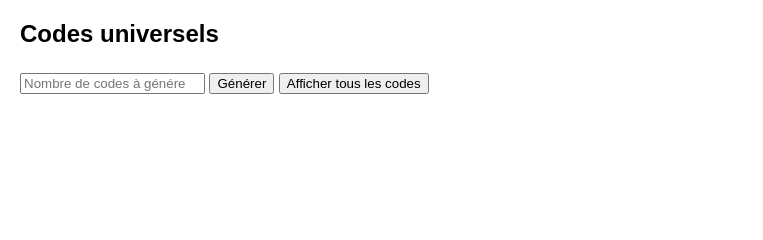
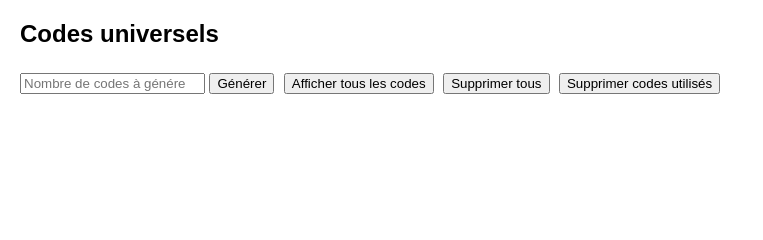
Before and after one commit to loicdm/vote-web, a PHP site: page /admin_scrutin.php in a window 1280 px wide. Shown: the part 164-404 px from the top of the page, without its empty margins (0-763 px from the left). Run offline with PHP 8.4, Linux system fonts and the light colour scheme; data that the repository does not hold is empty.

Commit message:
add buttons to delete codes

```diff
--- a/app/admin_scrutin.php
+++ b/app/admin_scrutin.php
@@ -25,9 +25,28 @@ if (isset($_POST['generer_codes']) && isset($_POST['nb_codes'])) {
     }
 }
 
+// Supprimer un code spécifique
+if (isset($_POST['supprimer_code'])) {
+    $stmt = $pdo->prepare("DELETE FROM codes WHERE id = ?");
+    $stmt->execute([$_POST['supprimer_code']]);
+    $message = 'Code supprimé.';
+}
+
+// Supprimer tous les codes
+if (isset($_POST['supprimer_tous_codes'])) {
+    $pdo->exec("TRUNCATE TABLE codes");
+    $message = 'Tous les codes ont été supprimés et l\'ID a été réinitialisé.';
+}
+
+// Supprimer les codes utilisés
+if (isset($_POST['supprimer_codes_utilises'])) {
+    $pdo->exec("DELETE FROM codes WHERE utilise = 1");
+    $message = 'Tous les codes utilisés ont été supprimés.';
+}
+
 // Afficher tous les codes
 if (isset($_POST['afficher_codes'])) {
-    $stmt_codes = $pdo->query("SELECT code, utilise FROM codes ORDER BY id ASC");
+    $stmt_codes = $pdo->query("SELECT id, code, utilise FROM codes ORDER BY id ASC");
     $codes_affiches = $stmt_codes->fetchAll(PDO::FETCH_ASSOC);
 }
 
@@ -43,7 +62,7 @@ $scrutins = $pdo->query("SELECT id, nom, date_creation FROM scrutins ORDER BY da
 body { font-family: Arial; margin: 20px; }
 table { border-collapse: collapse; width: 100%; }
 td, th { border: 1px solid #ccc; padding: 8px; text-align: left; }
-button { margin-top: 5px; }
+button { margin-top: 5px; margin-right: 5px; }
 </style>
 </head>
 <body>
@@ -72,16 +91,25 @@ button { margin-top: 5px; }
 <input type='number' name='nb_codes' min='1' placeholder='Nombre de codes à générer'>
 <button type='submit' name='generer_codes'>Générer</button>
 <button type='submit' name='afficher_codes'>Afficher tous les codes</button>
+<button type='submit' name='supprimer_tous_codes' onclick="return confirm('Supprimer tous les codes ?')">Supprimer tous</button>
+<button type='submit' name='supprimer_codes_utilises' onclick="return confirm('Supprimer tous les codes utilisés ?')">Supprimer codes utilisés</button>
 </form>
 
 <?php if($codes_affiches): ?>
 <h3>Liste des codes universels</h3>
 <table>
-<tr><th>Code</th><th>Utilisé</th></tr>
+<tr><th>ID</th><th>Code</th><th>Utilisé</th><th>Actions</th></tr>
 <?php foreach($codes_affiches as $c): ?>
 <tr>
+<td><?= $c['id'] ?></td>
 <td><?= htmlspecialchars($c['code']) ?></td>
 <td><?= $c['utilise'] ? 'Oui' : 'Non' ?></td>
+<td>
+<form method='post' style='display:inline;'>
+<input type='hidden' name='supprimer_code' value='<?= $c['id'] ?>'>
+<button type='submit' onclick="return confirm('Supprimer ce code ?')">Supprimer</button>
+</form>
+</td>
 </tr>
 <?php endforeach; ?>
 </table>
```
